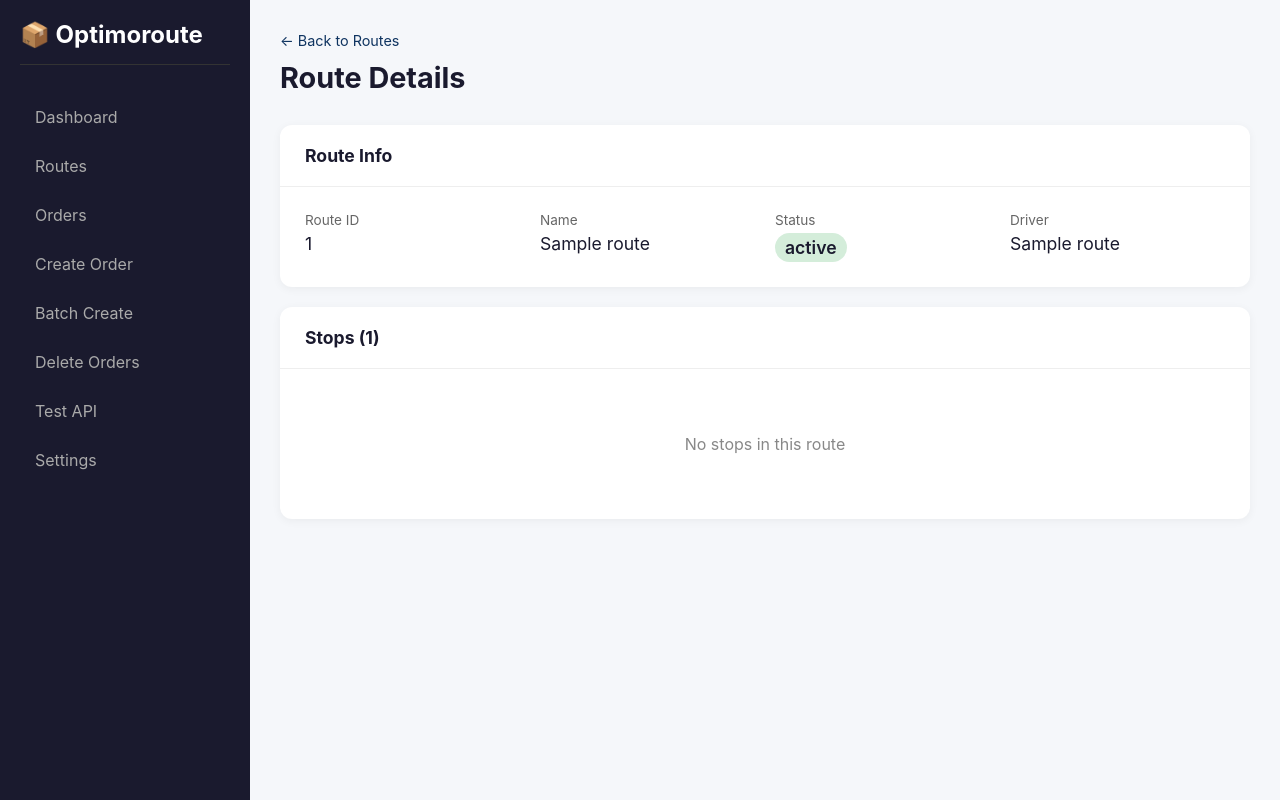
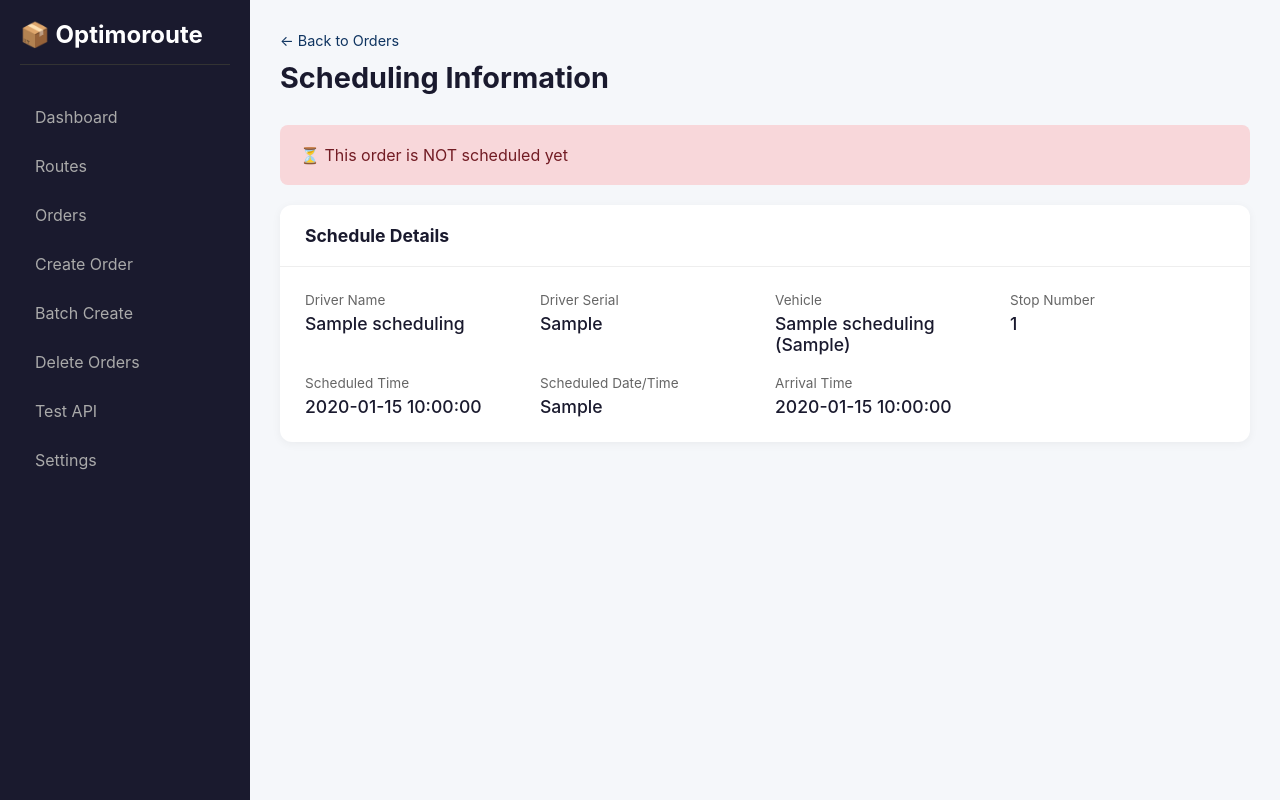
Before and after one commit to iamlun926/optimoroute-admin, a Flask app: template templates/route_detail.html in a window 1280 px wide. Run offline with Flask 3, Linux system fonts and the light colour scheme; the template is opened without the code that fills it: most values are stand-ins (such as "Sample title", 1, 10 or a date in 2020).

Commit message:
Fix route_detail template to use scheduling variable

```diff
--- a/app.py
+++ b/app.py
@@ -367,4 +367,4 @@
 
 
 if __name__ == "__main__":
-    app.run(debug=True, host="0.0.0.0", port=5002)
+    app.run(debug=True, host="0.0.0.0", port=5003)
--- a/templates/route_detail.html
+++ b/templates/route_detail.html
@@ -3,7 +3,7 @@
 <head>
     <meta charset="UTF-8">
     <meta name="viewport" content="width=device-width, initial-scale=1.0">
-    <title>Route Details - Optimoroute Admin</title>
+    <title>Scheduling Info - Optimoroute Admin</title>
     <style>
         * { margin: 0; padding: 0; box-sizing: border-box; }
         body { font-family: -apple-system, BlinkMacSystemFont, 'Segoe UI', Roboto, sans-serif; background: #f5f7fa; }
@@ -23,11 +23,9 @@
         .card-body { padding: 25px; }
         .info-grid { display: grid; grid-template-columns: repeat(auto-fit, minmax(200px, 1fr)); gap: 20px; }
         .info-item label { display: block; color: #666; font-size: 0.85rem; margin-bottom: 5px; }
-        .info-item span { font-size: 1.1rem; color: #1a1a2e; }
-        table { width: 100%; border-collapse: collapse; }
-        th, td { padding: 12px 15px; text-align: left; border-bottom: 1px solid #eee; }
-        th { color: #666; font-weight: 600; font-size: 0.85rem; text-transform: uppercase; }
-        td { color: #333; }
+        .info-item span { font-size: 1.1rem; color: #1a1a2e; font-weight: 500; }
+        .success-banner { background: #d4edda; color: #155724; padding: 20px; border-radius: 8px; margin-bottom: 20px; }
+        .error-banner { background: #f8d7da; color: #721c24; padding: 20px; border-radius: 8px; margin-bottom: 20px; }
         .badge { display: inline-block; padding: 4px 10px; border-radius: 20px; font-size: 0.75rem; font-weight: 600; }
         .badge-green { background: #d4edda; color: #155724; }
         .badge-yellow { background: #fff3cd; color: #856404; }
@@ -51,68 +49,56 @@
     <div class="main">
         <div class="header">
             <div>
-                <a href="/routes" class="back-link">← Back to Routes</a>
-                <h2 style="margin-top: 10px;">Route Details</h2>
+                <a href="/orders" class="back-link">← Back to Orders</a>
+                <h2 style="margin-top: 10px;">Scheduling Information</h2>
             </div>
         </div>
 
+        {% if scheduling.get('orderScheduled') %}
+        <div class="success-banner">
+            ✅ This order is scheduled on a route
+        </div>
+        {% else %}
+        <div class="error-banner">
+            ⏳ This order is NOT scheduled yet
+        </div>
+        {% endif %}
+
         <div class="card">
             <div class="card-header">
-                <h3>Route Info</h3>
+                <h3>Schedule Details</h3>
             </div>
             <div class="card-body">
                 <div class="info-grid">
                     <div class="info-item">
-                        <label>Route ID</label>
-                        <span>{{ route.get('id', route.get('route_id', 'N/A')) }}</span>
+                        <label>Driver Name</label>
+                        <span>{{ scheduling.get('driverName', 'N/A') }}</span>
                     </div>
                     <div class="info-item">
-                        <label>Name</label>
-                        <span>{{ route.get('name', 'Unnamed') }}</span>
+                        <label>Driver Serial</label>
+                        <span>{{ scheduling.get('driverSerial', 'N/A') }}</span>
                     </div>
                     <div class="info-item">
-                        <label>Status</label>
-                        <span class="badge badge-green">{{ route.get('status', 'active') }}</span>
+                        <label>Vehicle</label>
+                        <span>{{ scheduling.get('vehicleLabel', 'N/A') }} ({{ scheduling.get('vehicleRegistration', 'N/A') }})</span>
                     </div>
                     <div class="info-item">
-                        <label>Driver</label>
-                        <span>{{ route.get('driver_name', route.get('driver', 'Unassigned')) }}</span>
+                        <label>Stop Number</label>
+                        <span>{{ scheduling.get('stopNumber', 'N/A') }}</span>
+                    </div>
+                    <div class="info-item">
+                        <label>Scheduled Time</label>
+                        <span>{{ scheduling.get('scheduledAt', 'N/A') }}</span>
+                    </div>
+                    <div class="info-item">
+                        <label>Scheduled Date/Time</label>
+                        <span>{{ scheduling.get('scheduledAtDt', 'N/A') }}</span>
+                    </div>
+                    <div class="info-item">
+                        <label>Arrival Time</label>
+                        <span>{{ scheduling.get('arrivalTimeDt', 'N/A') }}</span>
                     </div>
                 </div>
-            </div>
-        </div>
-
-        <div class="card">
-            <div class="card-header">
-                <h3>Stops ({{ route.get('stops', [])|length }})</h3>
-            </div>
-            <div class="card-body">
-                {% if route.get('stops') %}
-                <table>
-                    <thead>
-                        <tr>
-                            <th>#</th>
-                            <th>Address</th>
-                            <th>Customer</th>
-                            <th>Time Window</th>
-                            <th>Status</th>
-                        </tr>
-                    </thead>
-                    <tbody>
-                        {% for stop in route.get('stops', []) %}
-                        <tr>
-                            <td>{{ loop.index }}</td>
-                            <td>{{ stop.get('address', 'N/A') }}</td>
-                            <td>{{ stop.get('customer_name', stop.get('customer', 'N/A')) }}</td>
-                            <td>{{ stop.get('time_window', stop.get('delivery_time', 'N/A')) }}</td>
-                            <td><span class="badge badge-yellow">{{ stop.get('status', 'pending') }}</span></td>
-                        </tr>
-                        {% endfor %}
-                    </tbody>
-                </table>
-                {% else %}
-                <p style="color: #888; text-align: center; padding: 40px;">No stops in this route</p>
-                {% endif %}
             </div>
         </div>
     </div>
```
